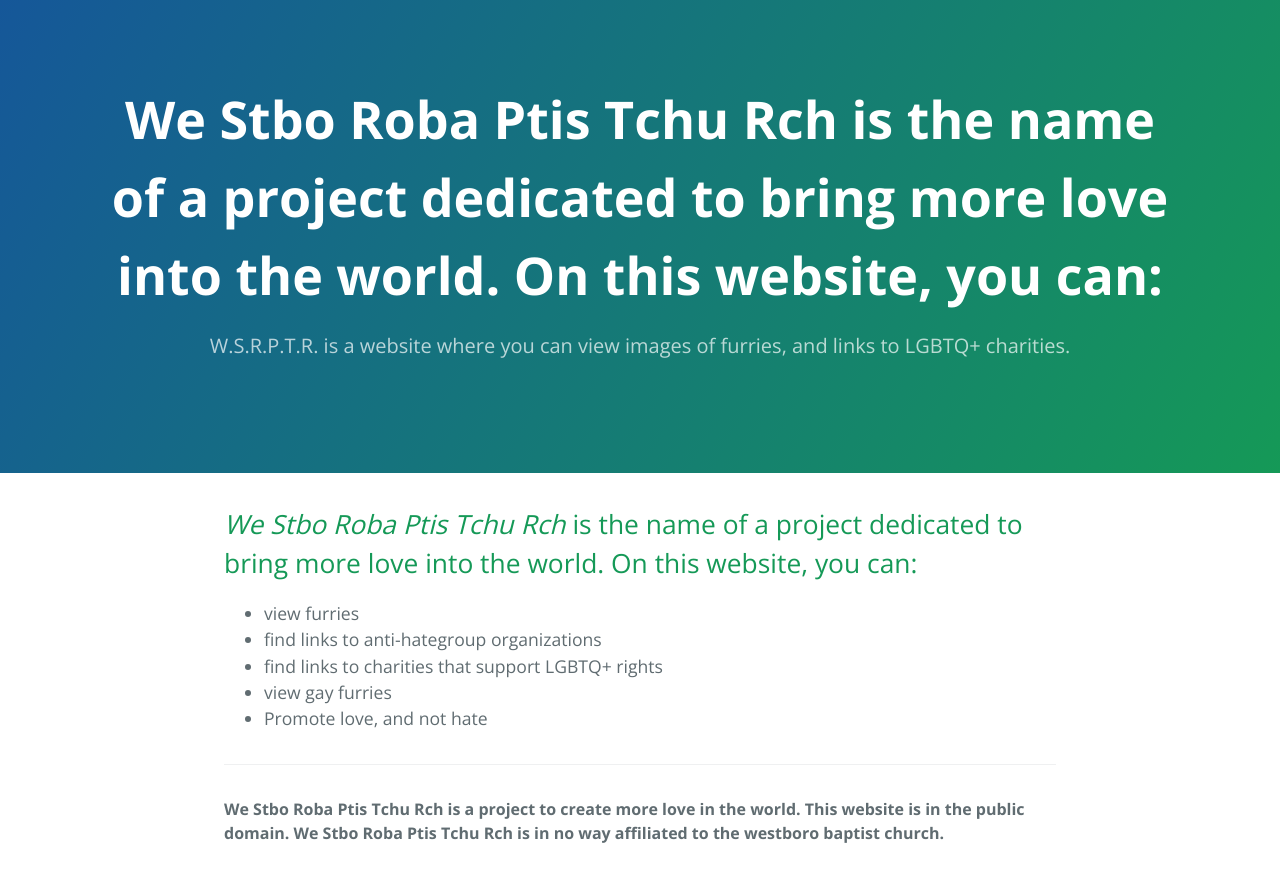
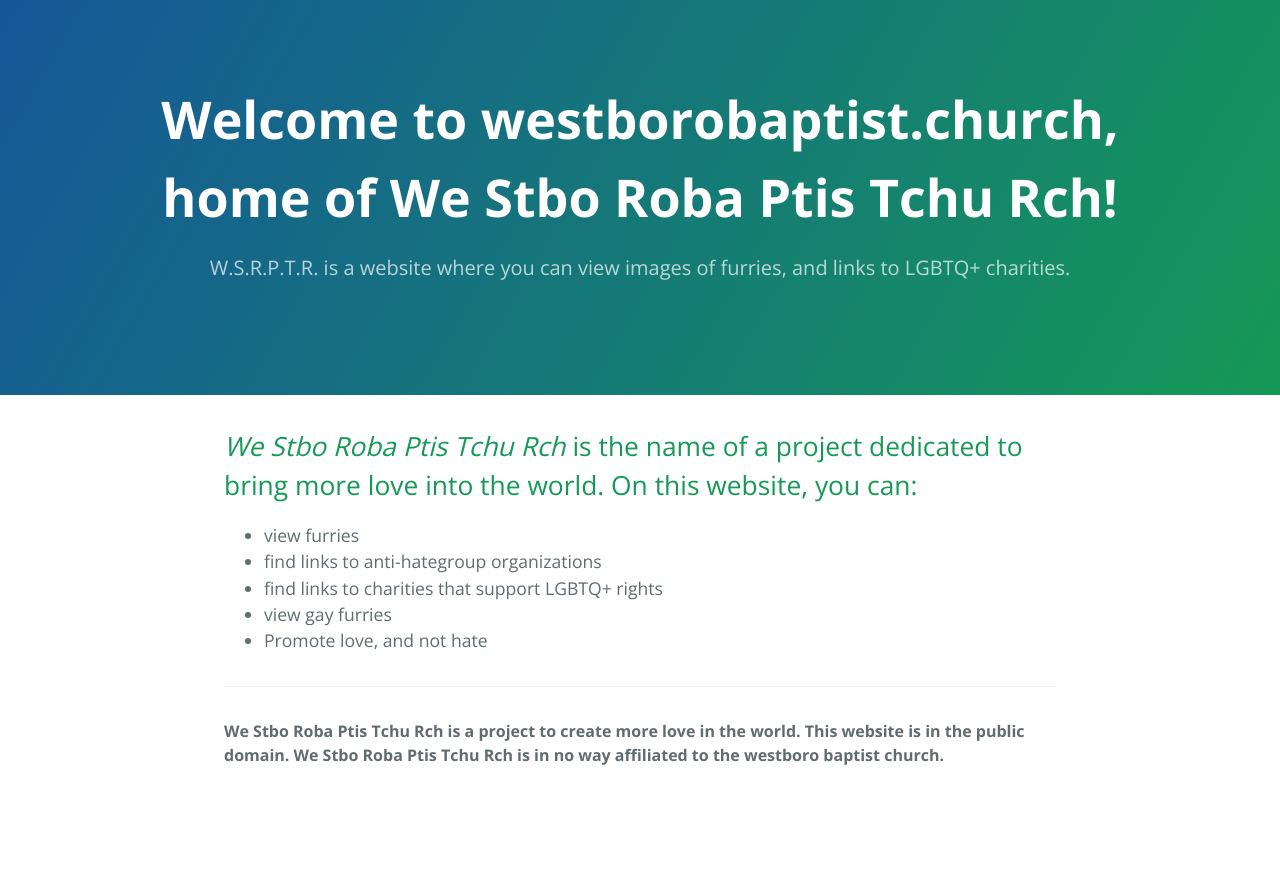
Before and after one commit to averyburnettmiller/cayman, a Jekyll site: the page built from index.md, in a window 1280 px wide. Shown: the top 882 px of the page. Built offline with Jekyll 4.4.1, drawn with Linux system fonts in a browser that asks for light colours; our own code applies the rules of GitHub Pages for plain Markdown files.

Commit message:
Update default.html

```diff
--- a/_layouts/default.html
+++ b/_layouts/default.html
@@ -20,10 +20,9 @@
     <link rel="stylesheet" href="{{ '/assets/css/style.css?v=' | append: site.github.build_revision | relative_url }}">
   </head>
   <body>
-    <a id="skip-to-content" href="#content">Skip to the content.</a>
 
     <header class="page-header" role="banner">
-      <h1 class="project-name">{{ page.title | default: site.title | default: site.github.repository_name }}</h1>
+      <h1 class="project-name">Welcome to westborobaptist.church, home of We Stbo Roba Ptis Tchu Rch!</h1>
       <h2 class="project-tagline">{{ page.description | default: site.description | default: site.github.project_tagline }}</h2>
     </header>
 
```
